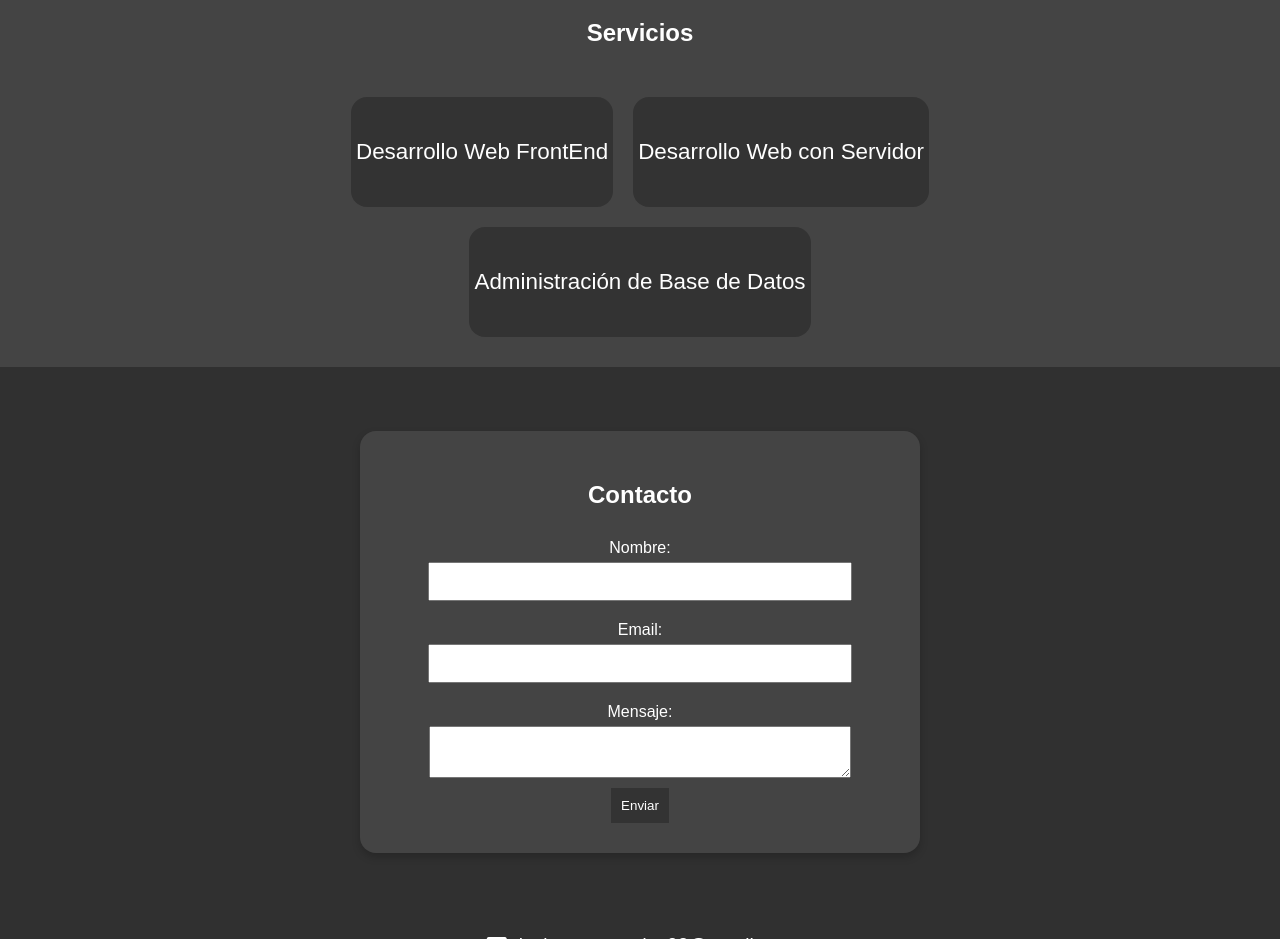
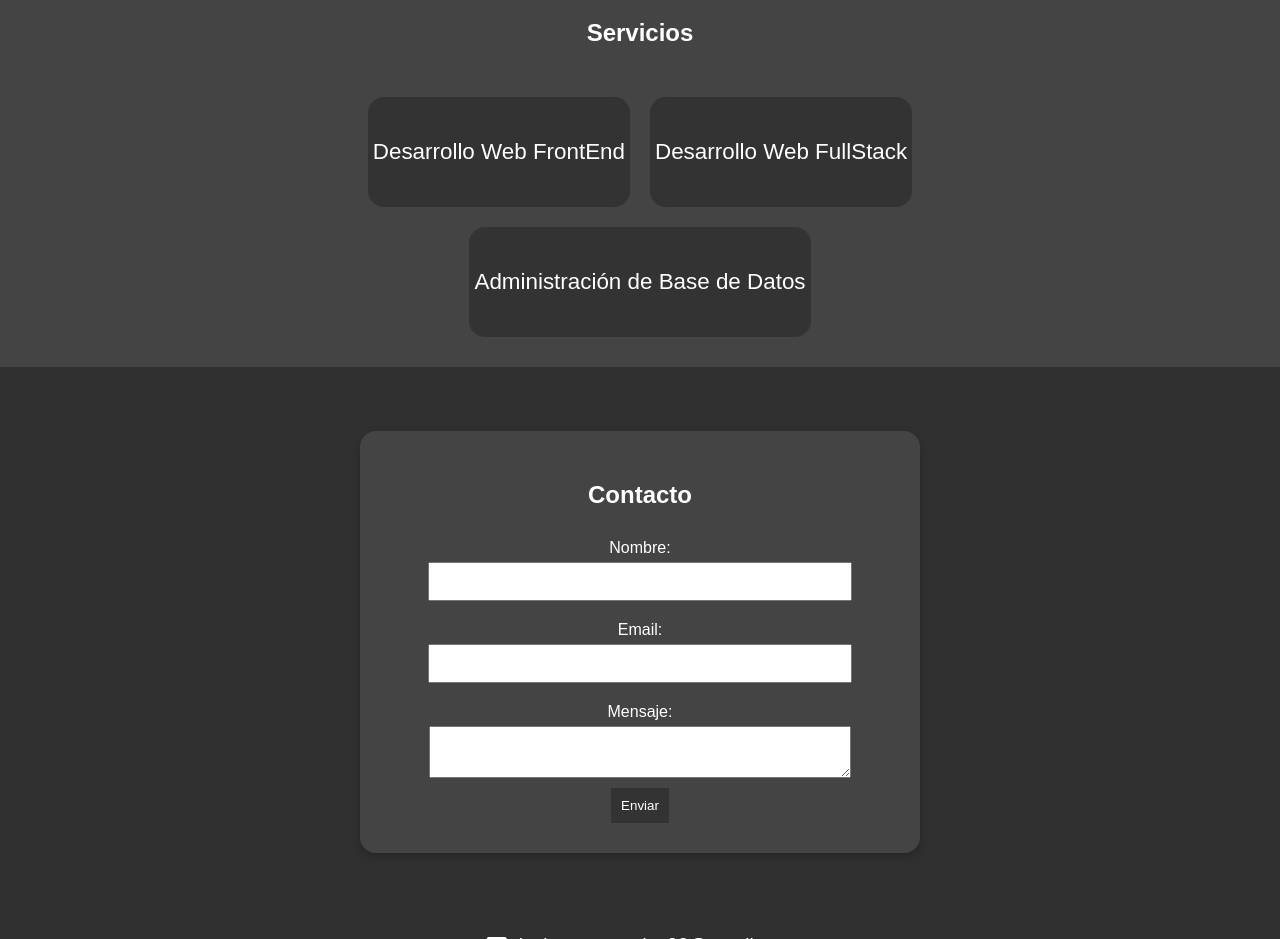
Before and after one commit to Cespi02/Portfolio-Personal, a plain HTML site: page sobre-mi.html in a window 1280 px wide. Shown: the part 900-1839 px from the top of the page. Drawn offline with nearby package versions, Linux system fonts and the light colour scheme.

Commit message:
cambio desarrollo web con servidor por desarrollo web fullstack

```diff
--- a/sobre-mi.html
+++ b/sobre-mi.html
@@ -52,7 +52,7 @@
                 <p>Desarrollo Web FrontEnd</p>
             </div>
             <div class="certificados-texto">
-                <p>Desarrollo Web con Servidor</p>
+                <p>Desarrollo Web FullStack</p>
             </div>
             <div class="certificados-texto">
                 <p>Administración de Base de Datos</p>
```
